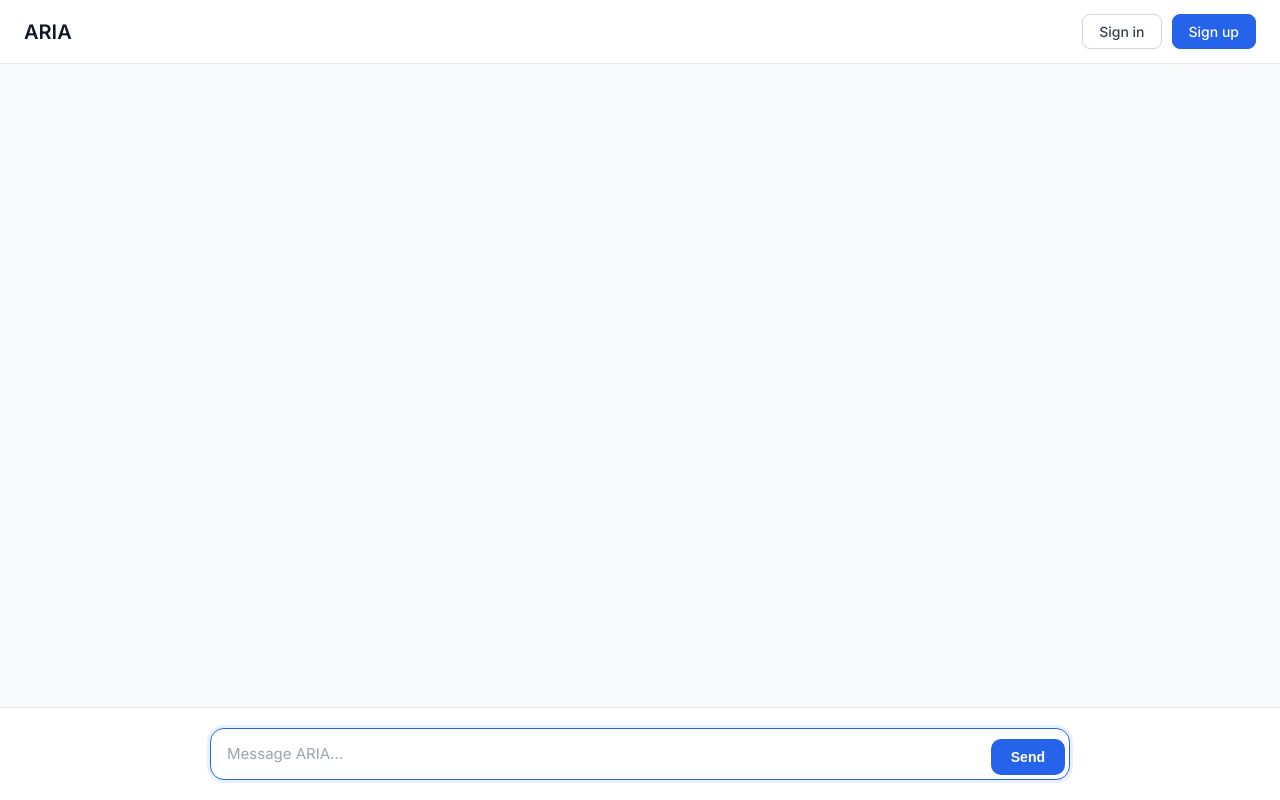
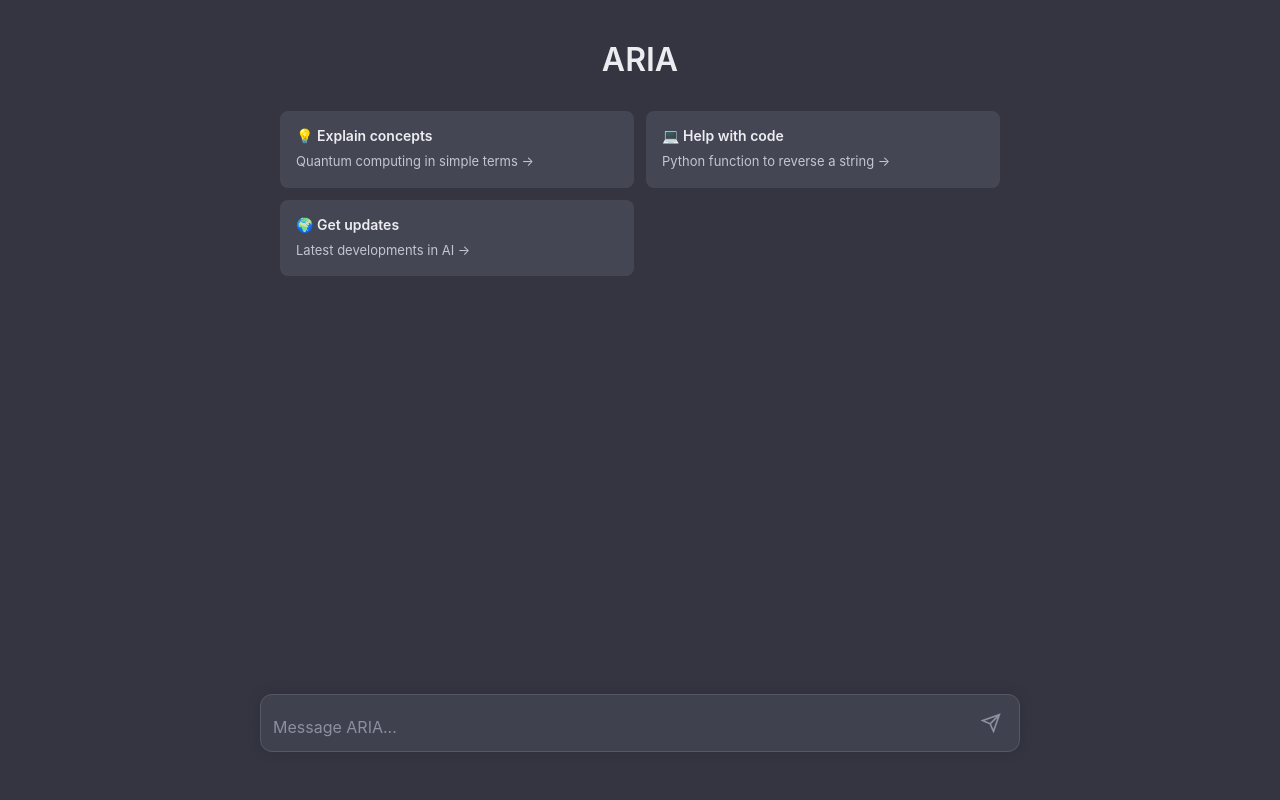
Before and after one commit to binalbaraiya700-hash/aria-ai-chatbot, a Flask app: page / in a window 1280 px wide. Run offline with Flask 3, Linux system fonts and the light colour scheme.

Commit message:
make upadte in index

```diff
--- a/templates/index.html
+++ b/templates/index.html
@@ -3,68 +3,22 @@
 <head>
     <meta charset="UTF-8">
     <meta name="viewport" content="width=device-width, initial-scale=1.0">
-    <title>ARIA - AI Assistant</title>
-    <link href="https://fonts.googleapis.com/css2?family=Inter:wght@400;500;600&display=swap" rel="stylesheet">
+    <title>ARIA</title>
     <style>
-        * { margin: 0; padding: 0; box-sizing: border-box; }
+        * {
+            margin: 0;
+            padding: 0;
+            box-sizing: border-box;
+        }
 
         body {
-            font-family: 'Inter', -apple-system, sans-serif;
-            background: #f8f9fa;
+            font-family: -apple-system, BlinkMacSystemFont, "Segoe UI", Roboto, sans-serif;
+            background: #343541;
+            color: #ececf1;
             height: 100vh;
             display: flex;
             flex-direction: column;
-        }
-
-        /* Header */
-        .header {
-            background: white;
-            border-bottom: 1px solid #e5e7eb;
-            padding: 14px 24px;
-            display: flex;
-            justify-content: space-between;
-            align-items: center;
-        }
-
-        .logo {
-            font-size: 20px;
-            font-weight: 600;
-            color: #111827;
-        }
-
-        .auth-btns {
-            display: flex;
-            gap: 10px;
-        }
-
-        .auth-btn {
-            padding: 8px 16px;
-            border-radius: 8px;
-            font-size: 14px;
-            font-weight: 500;
-            cursor: pointer;
-            text-decoration: none;
-            transition: all 0.2s;
-        }
-
-        .btn-login {
-            background: white;
-            color: #374151;
-            border: 1px solid #d1d5db;
-        }
-
-        .btn-login:hover {
-            background: #f9fafb;
-        }
-
-        .btn-signup {
-            background: #2563eb;
-            color: white;
-            border: 1px solid #2563eb;
-        }
-
-        .btn-signup:hover {
-            background: #1d4ed8;
+            overflow: hidden;
         }
 
         /* Main Container */
@@ -72,236 +26,295 @@
             flex: 1;
             display: flex;
             flex-direction: column;
-            max-width: 900px;
+            max-width: 800px;
             width: 100%;
             margin: 0 auto;
-            padding: 0 20px;
+            position: relative;
         }
 
         /* Messages Area */
         .messages {
             flex: 1;
             overflow-y: auto;
-            padding: 30px 0;
+            padding: 20px;
+        }
+
+        .messages::-webkit-scrollbar {
+            width: 8px;
+        }
+
+        .messages::-webkit-scrollbar-track {
+            background: transparent;
+        }
+
+        .messages::-webkit-scrollbar-thumb {
+            background: #565869;
+            border-radius: 4px;
+        }
+
+        /* Message Rows */
+        .message-row {
+            width: 100%;
+            padding: 24px 0;
+        }
+
+        .message-row.user {
+            background: #343541;
+        }
+
+        .message-row.assistant {
+            background: #444654;
+        }
+
+        .message-wrapper {
+            max-width: 800px;
+            margin: 0 auto;
+            padding: 0 20px;
             display: flex;
-            flex-direction: column;
             gap: 24px;
         }
 
-        .messages::-webkit-scrollbar { width: 6px; }
-        .messages::-webkit-scrollbar-track { background: transparent; }
-        .messages::-webkit-scrollbar-thumb { background: #d1d5db; border-radius: 10px; }
-
-        .message {
-            display: flex;
-            gap: 14px;
-            animation: fadeIn 0.3s ease;
-        }
-
-        @keyframes fadeIn {
-            from { opacity: 0; transform: translateY(10px); }
-            to { opacity: 1; transform: translateY(0); }
-        }
-
         .avatar {
-            width: 36px;
-            height: 36px;
-            border-radius: 50%;
+            width: 30px;
+            height: 30px;
+            border-radius: 2px;
             display: flex;
             align-items: center;
             justify-content: center;
-            font-size: 18px;
+            font-size: 16px;
             flex-shrink: 0;
         }
 
-        .user-message .avatar {
-            background: #2563eb;
+        .user .avatar {
+            background: #5436da;
         }
 
-        .ai-message .avatar {
-            background: #f3f4f6;
+        .assistant .avatar {
+            background: #19c37d;
         }
 
-        .content {
+        .message-content {
             flex: 1;
-            padding-top: 6px;
+            min-width: 0;
         }
 
-        .text {
-            font-size: 15px;
-            line-height: 1.6;
-            color: #1f2937;
+        .message-text {
+            font-size: 16px;
+            line-height: 28px;
             white-space: pre-wrap;
             word-wrap: break-word;
+            color: #ececf1;
         }
 
-        .user-message .text {
-            background: white;
-            padding: 12px 16px;
-            border-radius: 12px;
-            border: 1px solid #e5e7eb;
-            display: inline-block;
-        }
-
-        /* Signup Banner */
-        .banner {
-            display: none;
-            background: linear-gradient(135deg, #eff6ff 0%, #dbeafe 100%);
-            border: 1px solid #bfdbfe;
-            padding: 18px 24px;
-            border-radius: 12px;
-            margin: 20px 0;
-            text-align: center;
-        }
-
-        .banner.show { display: block; animation: slideIn 0.3s ease; }
-
-        @keyframes slideIn {
-            from { opacity: 0; transform: translateY(-10px); }
-            to { opacity: 1; transform: translateY(0); }
-        }
-
-        .banner h3 {
-            font-size: 16px;
-            color: #1e40af;
-            margin-bottom: 6px;
-            font-weight: 600;
-        }
-
-        .banner p {
-            font-size: 14px;
-            color: #3b82f6;
-            margin-bottom: 12px;
-        }
-
-        .banner-btn {
-            background: #2563eb;
-            color: white;
-            padding: 9px 22px;
-            border-radius: 8px;
-            border: none;
-            font-weight: 600;
-            cursor: pointer;
-            font-size: 14px;
-            transition: all 0.2s;
-        }
-
-        .banner-btn:hover {
-            background: #1d4ed8;
+        .typing {
+            color: #8e8ea0;
         }
 
         /* Input Area */
         .input-area {
-            background: white;
-            border-top: 1px solid #e5e7eb;
-            padding: 20px 0;
+            padding: 24px 0 48px;
+            background: #343541;
         }
 
-        .input-box {
-            display: flex;
-            gap: 12px;
-            align-items: flex-end;
-            background: white;
-            border: 1px solid #d1d5db;
-            border-radius: 14px;
-            padding: 4px 4px 4px 16px;
-            box-shadow: 0 1px 2px rgba(0,0,0,0.05);
+        .input-container {
+            max-width: 800px;
+            margin: 0 auto;
+            padding: 0 20px;
         }
 
-        .input-box:focus-within {
-            border-color: #2563eb;
-            box-shadow: 0 0 0 3px rgba(37, 99, 235, 0.1);
+        .input-wrapper {
+            background: #40414f;
+            border-radius: 12px;
+            border: 1px solid rgba(255, 255, 255, 0.1);
+            display: flex;
+            align-items: flex-end;
+            padding: 12px;
+            box-shadow: 0 0 15px rgba(0, 0, 0, 0.1);
+        }
+
+        .input-wrapper:focus-within {
+            border-color: #565869;
         }
 
         #messageInput {
             flex: 1;
+            background: transparent;
             border: none;
             outline: none;
-            font-size: 15px;
-            font-family: 'Inter', sans-serif;
+            color: #ececf1;
+            font-size: 16px;
+            line-height: 24px;
             resize: none;
-            min-height: 24px;
             max-height: 200px;
-            line-height: 1.5;
-            padding: 10px 0;
+            font-family: inherit;
+            padding: 0;
         }
 
         #messageInput::placeholder {
-            color: #9ca3af;
+            color: #8e8ea0;
         }
 
         .send-btn {
-            background: #2563eb;
-            color: white;
+            background: transparent;
             border: none;
-            padding: 10px 20px;
-            border-radius: 10px;
+            color: #8e8ea0;
+            width: 32px;
+            height: 32px;
+            display: flex;
+            align-items: center;
+            justify-content: center;
             cursor: pointer;
-            font-size: 14px;
-            font-weight: 600;
+            border-radius: 6px;
             transition: all 0.2s;
             flex-shrink: 0;
+            margin-left: 8px;
         }
 
         .send-btn:hover:not(:disabled) {
-            background: #1d4ed8;
+            background: #565869;
         }
 
         .send-btn:disabled {
-            opacity: 0.5;
+            opacity: 0.4;
             cursor: not-allowed;
         }
 
-        .typing {
-            color: #6b7280;
+        .send-icon {
+            width: 20px;
+            height: 20px;
+        }
+
+        /* Welcome Screen */
+        .welcome {
+            flex: 1;
+            display: flex;
+            flex-direction: column;
+            align-items: center;
+            justify-content: center;
+            padding: 20px;
+            text-align: center;
+        }
+
+        .welcome h1 {
+            font-size: 32px;
+            font-weight: 600;
+            margin-bottom: 32px;
+            color: #ececf1;
+        }
+
+        .examples {
+            display: grid;
+            grid-template-columns: repeat(auto-fit, minmax(250px, 1fr));
+            gap: 12px;
+            max-width: 900px;
+            width: 100%;
+        }
+
+        .example-card {
+            background: #444654;
+            padding: 16px;
+            border-radius: 8px;
+            cursor: pointer;
+            transition: background 0.2s;
+            text-align: left;
+        }
+
+        .example-card:hover {
+            background: #565869;
+        }
+
+        .example-title {
             font-size: 14px;
-            font-style: italic;
+            font-weight: 600;
+            margin-bottom: 8px;
+            color: #ececf1;
+        }
+
+        .example-text {
+            font-size: 13px;
+            color: #c5c5d2;
+            line-height: 1.5;
         }
 
         @media (max-width: 768px) {
-            .header { padding: 12px 16px; }
-            .logo { font-size: 18px; }
-            .container { padding: 0 16px; }
-            .messages { padding: 20px 0; }
+            .message-wrapper {
+                gap: 16px;
+            }
+
+            .message-text {
+                font-size: 15px;
+                line-height: 24px;
+            }
+
+            .examples {
+                grid-template-columns: 1fr;
+            }
+
+            .welcome h1 {
+                font-size: 24px;
+            }
         }
     </style>
 </head>
 <body>
-    <div class="header">
-        <div class="logo">ARIA</div>
-        <div class="auth-btns" id="authBtns">
-            <a href="/login" class="auth-btn btn-login">Sign in</a>
-            <a href="/register" class="auth-btn btn-signup">Sign up</a>
+    <div class="container">
+        <div id="messagesArea" class="messages">
+            <div class="welcome" id="welcome">
+                <h1>ARIA</h1>
+                <div class="examples">
+                    <div class="example-card" onclick="sendExample('Explain quantum computing in simple terms')">
+                        <div class="example-title">💡 Explain concepts</div>
+                        <div class="example-text">Quantum computing in simple terms →</div>
+                    </div>
+                    <div class="example-card" onclick="sendExample('Write a Python function to reverse a string')">
+                        <div class="example-title">💻 Help with code</div>
+                        <div class="example-text">Python function to reverse a string →</div>
+                    </div>
+                    <div class="example-card" onclick="sendExample('What are the latest developments in AI?')">
+                        <div class="example-title">🌍 Get updates</div>
+                        <div class="example-text">Latest developments in AI →</div>
+                    </div>
+                </div>
             </div>
         </div>
 
-    <div class="container">
-        <div class="banner" id="signupBanner">
-            <h3>🚀 Enjoying ARIA?</h3>
-            <p>Sign up to save your chats, earn XP, and unlock more features!</p>
-            <button class="banner-btn" onclick="window.location.href='/register'">Create Free Account</button>
-        </div>
-
-        <div class="messages" id="messages"></div>
-    </div>
-
         <div class="input-area">
-        <div class="container">
-            <div class="input-box">
+            <div class="input-container">
+                <div class="input-wrapper">
                     <textarea
                         id="messageInput"
                         placeholder="Message ARIA..."
                         rows="1"
-                    onkeydown="if(event.key==='Enter' && !event.shiftKey){event.preventDefault();sendMessage();}"
-                    oninput="this.style.height='auto';this.style.height=Math.min(this.scrollHeight,200)+'px'"
+                        oninput="autoResize(this)"
+                        onkeydown="handleKeyPress(event)"
                     ></textarea>
-                <button class="send-btn" onclick="sendMessage()" id="sendBtn">Send</button>
+                    <button class="send-btn" onclick="sendMessage()" id="sendBtn">
+                        <svg class="send-icon" viewBox="0 0 24 24" fill="none" stroke="currentColor" stroke-width="2">
+                            <path d="M22 2L11 13M22 2l-7 20-4-9-9-4 20-7z"/>
+                        </svg>
+                    </button>
+                </div>
             </div>
         </div>
     </div>
 
     <script>
-        let messageCount = 0;
+        function autoResize(textarea) {
+            textarea.style.height = 'auto';
+            textarea.style.height = Math.min(textarea.scrollHeight, 200) + 'px';
+        }
+
+        function handleKeyPress(event) {
+            if (event.key === 'Enter' && !event.shiftKey) {
+                event.preventDefault();
+                sendMessage();
+            }
+        }
+
+        function sendExample(text) {
+            document.getElementById('messageInput').value = text;
+            sendMessage();
+        }
 
         async function sendMessage() {
             const input = document.getElementById('messageInput');
@@ -309,16 +322,24 @@
 
             if (!message) return;
 
+            // Hide welcome
+            const welcome = document.getElementById('welcome');
+            if (welcome) welcome.style.display = 'none';
+
+            // Clear input
             input.value = '';
             input.style.height = 'auto';
 
+            // Disable send
             const sendBtn = document.getElementById('sendBtn');
             sendBtn.disabled = true;
 
+            // Add user message
             addMessage(message, 'user');
 
+            // Add typing indicator
             const typingId = 'typing-' + Date.now();
-            addMessage('<span class="typing">Thinking...</span>', 'ai', typingId);
+            addMessage('<span class="typing">●●●</span>', 'assistant', typingId);
 
             try {
                 const response = await fetch('/chat', {
@@ -329,49 +350,50 @@
 
                 const data = await response.json();
 
-                const typingMsg = document.getElementById(typingId);
-                if (typingMsg) typingMsg.remove();
+                // Remove typing
+                const typing = document.getElementById(typingId);
+                if (typing) typing.parentElement.remove();
 
                 if (data.success) {
-                    addMessage(data.response, 'ai');
-                    messageCount = data.message_count || 0;
-
-                    if (data.show_signup) {
-                        document.getElementById('signupBanner').classList.add('show');
-                    }
+                    addMessage(data.response, 'assistant');
                 } else {
-                    addMessage('Sorry, something went wrong. Please try again!', 'ai');
+                    addMessage('Something went wrong. Please try again.', 'assistant');
                 }
             } catch (error) {
-                const typingMsg = document.getElementById(typingId);
-                if (typingMsg) typingMsg.remove();
-                addMessage('Connection error. Please check your internet!', 'ai');
+                const typing = document.getElementById(typingId);
+                if (typing) typing.parentElement.remove();
+                addMessage('Connection error. Please try again.', 'assistant');
             }
 
             sendBtn.disabled = false;
             input.focus();
         }
 
-        function addMessage(text, type, id) {
-            const messagesDiv = document.getElementById('messages');
-            const messageDiv = document.createElement('div');
-            messageDiv.className = `message ${type}-message`;
-            if (id) messageDiv.id = id;
+        function addMessage(text, role) {
+            const messagesArea = document.getElementById('messagesArea');
 
-            const avatar = type === 'user' ? '👤' : '🤖';
+            const messageRow = document.createElement('div');
+            messageRow.className = `message-row ${role}`;
 
-            messageDiv.innerHTML = `
+            const avatar = role === 'user' ? '👤' : '🤖';
+
+            messageRow.innerHTML = `
+                <div class="message-wrapper">
                     <div class="avatar">${avatar}</div>
-                <div class="content">
-                    <div class="text">${text}</div>
+                    <div class="message-content">
+                        <div class="message-text">${text}</div>
+                    </div>
                 </div>
             `;
 
-            messagesDiv.appendChild(messageDiv);
-            messagesDiv.scrollTop = messagesDiv.scrollHeight;
+            messagesArea.appendChild(messageRow);
+            messagesArea.scrollTop = messagesArea.scrollHeight;
         }
 
+        // Focus input on load
+        window.onload = function() {
             document.getElementById('messageInput').focus();
+        };
     </script>
 </body>
 </html>
```
Lines whose indentation alone changed are shown as unchanged.
